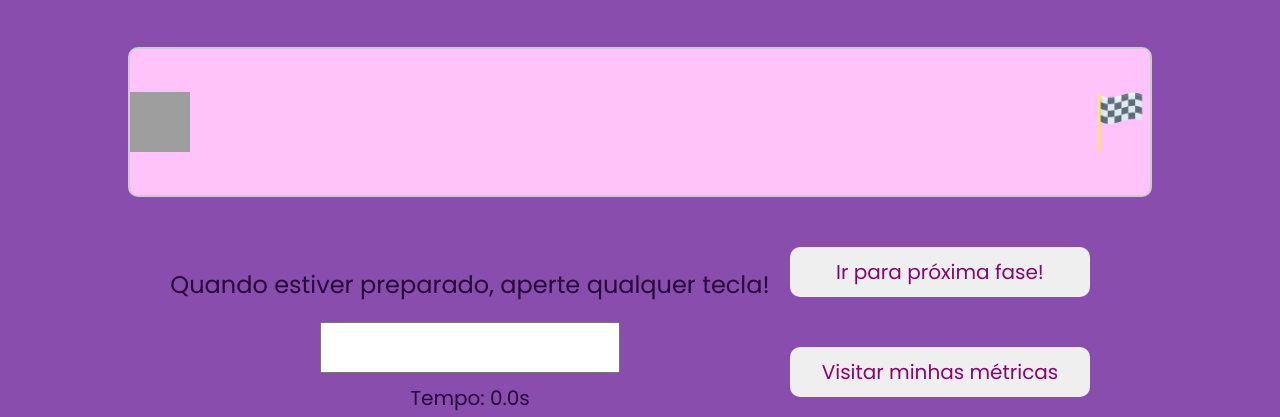
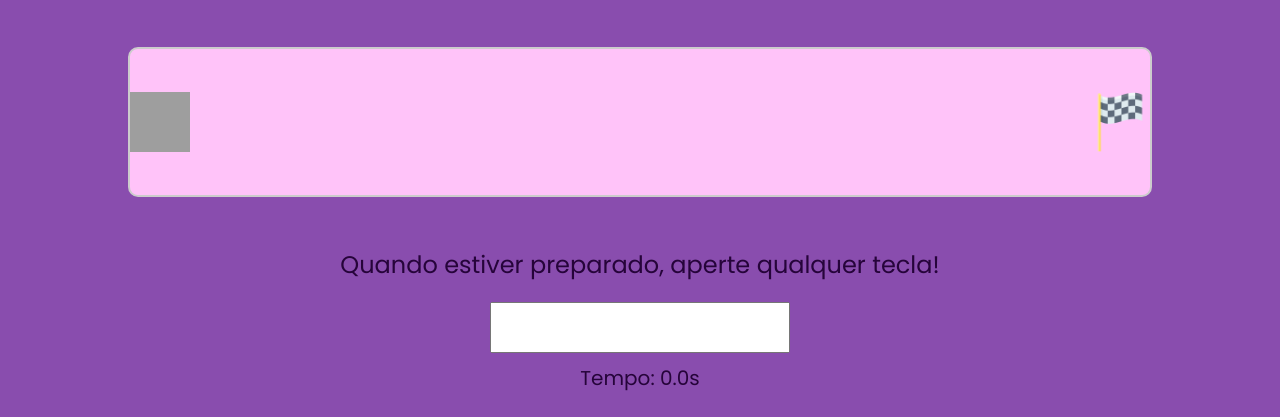
Before and after one commit to giovn-aguiar/ProjetoIndividual, a website: page public/jogo.html in a window 1280 px wide. Shown: the part 383-800 px from the top of the page. Drawn offline with Linux system fonts and the light colour scheme; grey boxes are pictures that could not be loaded.

Commit message:
implementando outras fases

```diff
--- a/public/css/jogo.css
+++ b/public/css/jogo.css
@@ -69,19 +69,6 @@ input[type="text"] {
   color: #26043A;
 }
 
-.jogo{
-  display: flex;
-  flex-direction: row;
-justify-content: space-between;
-  padding-left: 150px;
-  margin-right: 190px
- }
-
-.botoesJogo{
-  display: flex;
-  flex-direction: column;
-  gap: 50px;
-}
 
 .botoesJogo button{
   width: 300px;
@@ -90,4 +77,5 @@ justify-content: space-between;
   text-decoration: none;
   font-size: 20px;
   border-style: none;
+  margin: 10px;
 }
--- a/public/jogo.html
+++ b/public/jogo.html
@@ -22,6 +22,7 @@
                 <a href="./index.html">HOME</a>
                 <a href="./index.html">COMUNIDADES</a>
                 <a href="./index.html">MODALIDADES</a>
+                <a href="./jogo.html">PLAY</a>
             </div>
         </div>
 
@@ -41,23 +42,19 @@
         <img class="ball" id="chegada" src="./img/jogo/chegada.png" alt="">
     </div>
 
-    <div class="jogo">
-
         <div>
         </div>
 
-        <div class="jogoEntradas">
 
             <div id="divFrase">Quando estiver preparado, aperte qualquer tecla!</div>
-            <input type="text" id="inputEntrada">
+            <input type="text" id="inputEntrada" >
 
             <div id="divMensagem"></div>
             <div id="timer">Tempo: 0.0s</div>
-        </div>
 
-        <div class="botoesJogo">
-            <button>Ir para próxima fase!</button>
-            <button>Visitar minhas métricas</button>
+        <div class="botoesJogo" id="botoesJogo" hidden>
+            <button onclick="proximaFase()">Ir para próxima fase!</button>
+            <button onclick="visitarMetricas()"> Visitar minhas métricas</button>
         </div>
     </div>
 
@@ -65,6 +62,8 @@
 </html>
 
 <script>
+      const botoes = document.getElementById("botoesJogo");
+      const inputEntrada = document.getElementById("inputEntrada");
 
     i = 0
     iniciou = false;
@@ -142,8 +141,7 @@
     }
 
 
-    if(i == quantidade
-    )
+    if(i == quantidade)
     {
         divFrase.innerHTML = `Nivel 1 finalizado!<br>
         Quantidade de erros: ${erros} <br>
@@ -153,8 +151,14 @@
         `
         iniciou = false
         nivel+=1
+        botoesJogo.hidden = false;
+        inputEntrada.hidden = true;
+    }
     }
 
+    function proximaFase(){
+        botoesJogo.hidden = true;
+        inputEntrada.hidden = false;
+        i=0
     }
-
 </script>
```
Also changed, not shown: public/cadastro.html (+1 -0 lines), public/index.html (+1 -0 lines), public/login.html (+1 -0 lines).
